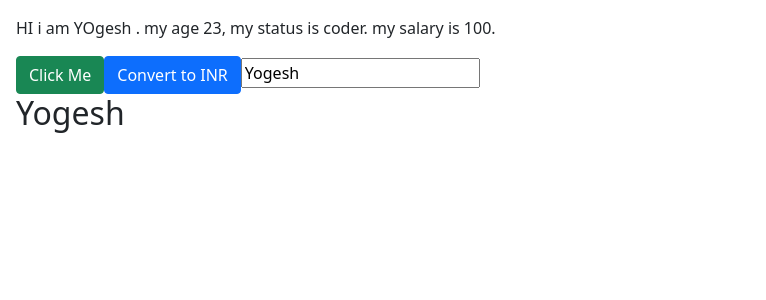
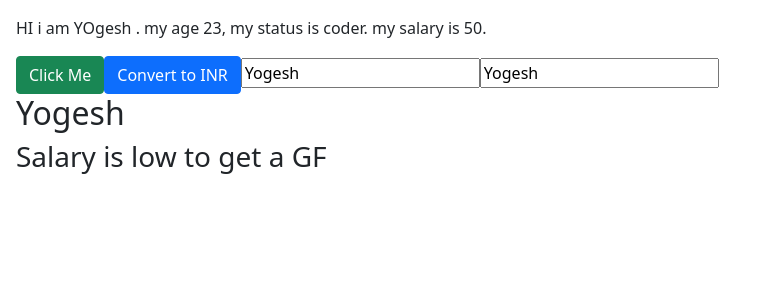
Before and after one commit to yogesh1006/ng-quote-app, an Angular app: page / in a window 1280 px wide. Shown: the top 300 px of the page, without its empty margins (0-766 px from the left). Built offline with nearby package versions, Linux system fonts and the light colour scheme.

Commit message:
directive- ngIf

```diff
--- a/src/app/app.module.ts
+++ b/src/app/app.module.ts
@@ -3,14 +3,15 @@ import { BrowserModule } from '@angular/platform-browser';
 
 import { AppComponent } from './app.component';
 import { ProfileComponent } from './profile/profile.component';
+import {FormsModule} from '@angular/forms'
 @NgModule({
   declarations: [
     AppComponent,
     ProfileComponent,
-
   ],
   imports: [
-    BrowserModule
+    BrowserModule,
+    FormsModule
   ],
   providers: [],
   bootstrap: [AppComponent]
--- a/src/app/profile/profile.component.html
+++ b/src/app/profile/profile.component.html
@@ -1,19 +1,32 @@
 <p>
-    <!-- {{var_name }} is known as interpolation in angular. -->
-    HI i am {{name}} . my age {{age}}, my status is {{status}}. my salary is {{salary}}.
+  <!-- {{var_name }} is known as interpolation in angular. -->
+  HI i am {{ name }} . my age {{ age }}, my status is {{ status }}. my salary is
+  {{ salary }}.
 </p>
 
-
 <!-- property binding = square bracket -->
-<button [class]="btnColor"  [disabled]="isDisabled">Click Me</button>
-
+<button [class]="btnColor" [disabled]="isDisabled">Click Me</button>
 
 <!-- event binding = round brackets-->
 <button class="btn btn-primary" (click)="convertToInr()">Convert to INR</button>
 
-
+<!-- TWO WAY DATA BINDING _COMMUNICATION BETWEEN HTML TO TS FILE, TS TO HTML FILE. -->
 
 <!-- property binding and event binding both together-->
-<input type="text" [value]="inputValue"  (input)="getInput($event)"/>
+<input
+  type="text"
+  [value]="inputValue"
+  (input)="inputValue = $any($event.target).value"
+/>
 
-<h2>{{inputValue}}</h2>
+<!-- same as above both together - banana in the box syntx --but not working -->
+<input type="text" [(ngModel)]="inputValue" />
+
+<h2>{{ inputValue }}</h2>
+
+<!-- Directives -if-else, ngIf is structural directive in angular-->
+<h3 *ngIf="salary > 70; else lowsal">Party to banti hai</h3>
+
+<ng-template #lowsal>
+  <h3>Salary is low to get a GF</h3>
+</ng-template>
--- a/src/app/profile/profile.component.ts
+++ b/src/app/profile/profile.component.ts
@@ -10,7 +10,7 @@ export class ProfileComponent {
   name: string = "YOgesh";
   age: number = 23;
   status: string = "coder";
-  salary: number = 100;
+  salary: number = 50;
 
   btnColor:string = "btn btn-primary";
   isDisabled:boolean = true;
```
